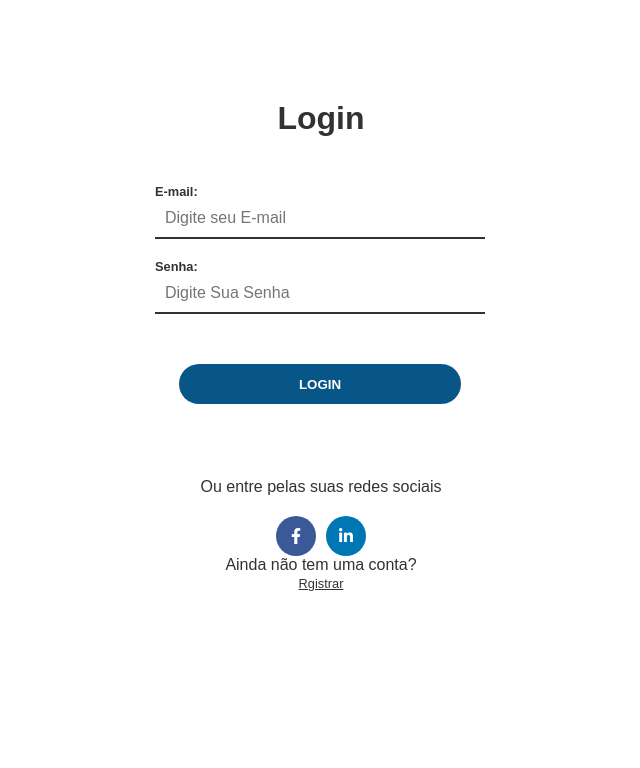
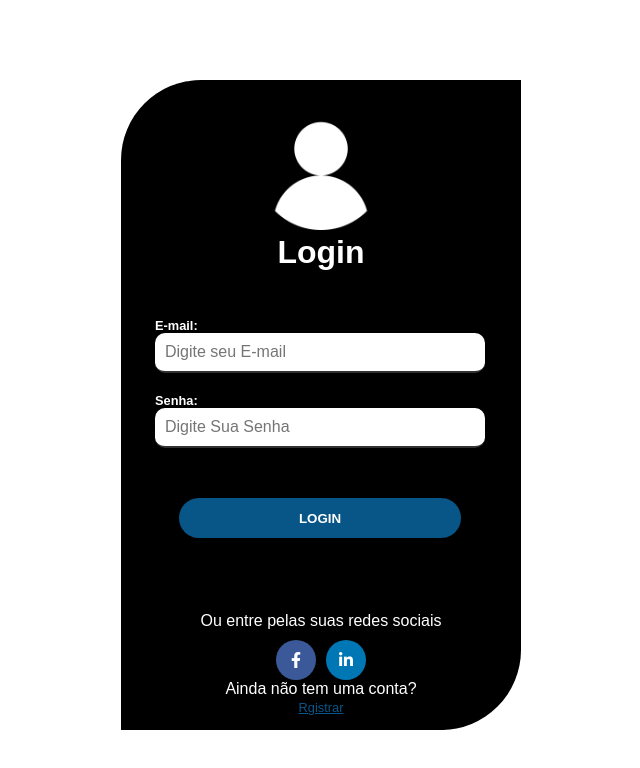
Before and after one commit to ezequiel-7/formulari-cliente-angular, an Angular app: page / in a window 1280 px wide. Shown: the top 768 px of the page, without its empty margins (319-959 px from the left). Built offline with nearby package versions, Linux system fonts and the light colour scheme.

Commit message:
Acrescentado elementos no html é estilizando o scss

```diff
--- a/src/app/formulario-cliente/formulario-cliente.component.html
+++ b/src/app/formulario-cliente/formulario-cliente.component.html
@@ -1,8 +1,5 @@
-<head>
-    <link rel="stylesheet" href="https://use.fontawesome.com/releases/v5.8.2/css/all.css" integrity="sha384=oS3vJWv+0UjzBfQzYUhtDYW+Pj2yciDJxpsK1OYPAYjqT085Qq/1cq5FLXAZQ7Ay" crossorigin="anonymous">
-</head>
-
 <div class="login-conteiner">
+    <img class="usuario" src="assets/images/585e4bf3cb11b227491c339a.png" alt="">
     <h1>Login</h1>
     <form action="">
 
@@ -24,6 +21,9 @@
 
     <div id="social-container">
         <p>Ou entre pelas suas redes sociais</p>
+
+        <link rel="stylesheet" href="https://use.fontawesome.com/releases/v5.8.2/css/all.css" integrity="sha384=oS3vJWv+0UjzBfQzYUhtDYW+Pj2yciDJxpsK1OYPAYjqT085Qq/1cq5FLXAZQ7Ay" crossorigin="anonymous">
+
         <i class="fab fa-facebook-f"></i>
         <i class="fab fa-linkedin-in"></i>
     </div>
--- a/src/app/formulario-cliente/formulario-cliente.component.scss
+++ b/src/app/formulario-cliente/formulario-cliente.component.scss
@@ -3,7 +3,7 @@
     padding: 0;
     box-sizing: border-box;
     font-family: Arial, Helvetica, sans-serif;
-    color: #323232;
+    color: #ffffff;
     border: none;
 }
 textarea:focus, input:focus{
@@ -11,17 +11,21 @@ textarea:focus, input:focus{
 }
 a, label{
     font-size: .8rem;
+    color: #ffffff;
+}
+a, input{
+    color: #000;
 }
 a:hover{
-    color: #085588;
+    color: #223474;
 }
 
 /* conteiner login */
 
 .login-conteiner{
-    background-color: #fff;
+    background-color: #000;
     width: 400px;
-    height: 620px;
+    height: 650px;
     margin-left: auto;
     margin-right: auto;
     padding: 20px 30px;
@@ -63,6 +67,7 @@ input{
     padding: 10px;
     font-size: 1rem;
     margin-bottom: 20px;
+    border-radius: 10px 10px 10px 10px;
 }
 input:focus{
     border-bottom: 2px solid #085588;
@@ -94,10 +99,13 @@ input:focus{
 /* rdes sociais */
 
 #social-container p{
-    margin-bottom: 20px;
+    margin-bottom: 10px;
 }
 #register-container p{
     margin-bottom: 10px;
+}
+#register-container, a{
+    color: #085588;
 }
 #social-container i{
     height: 40px;
```
